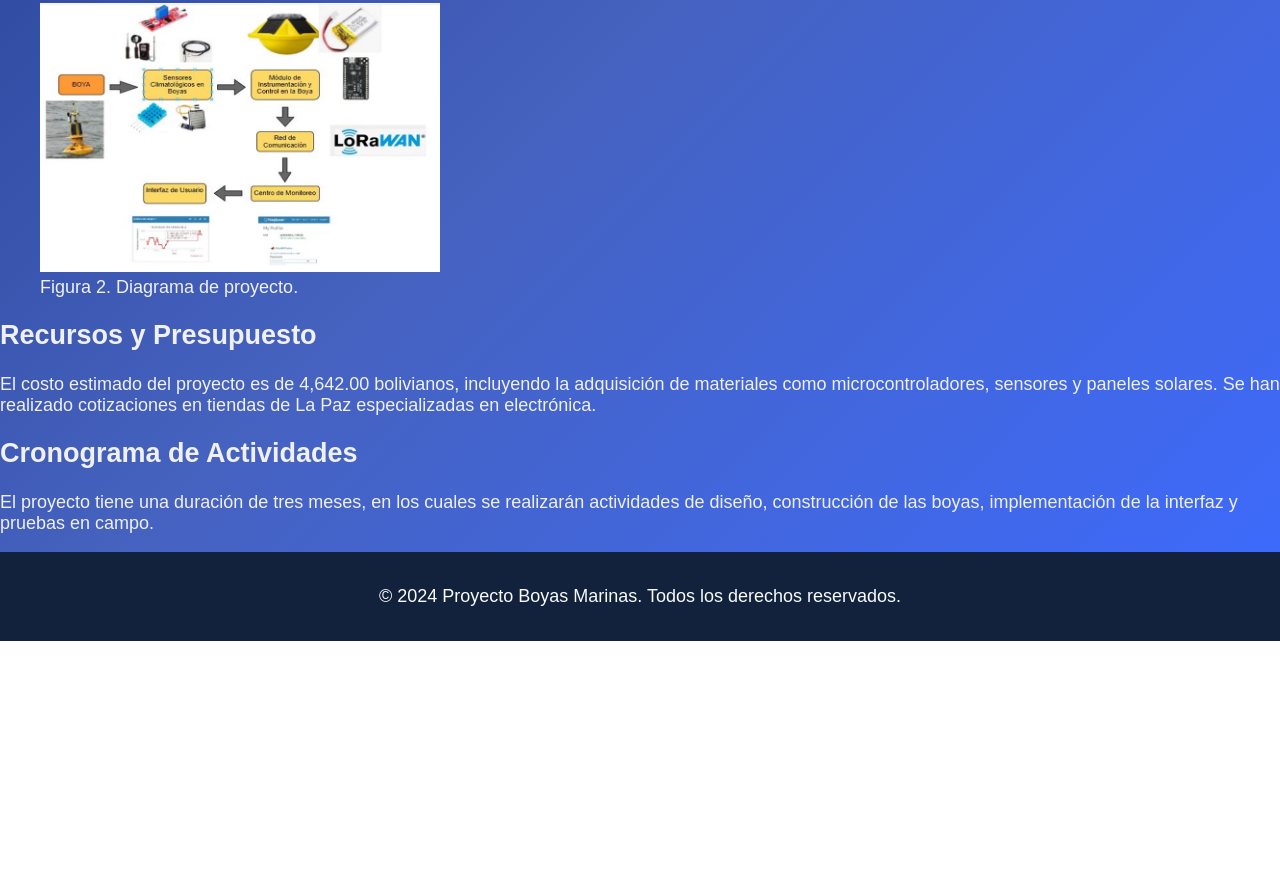
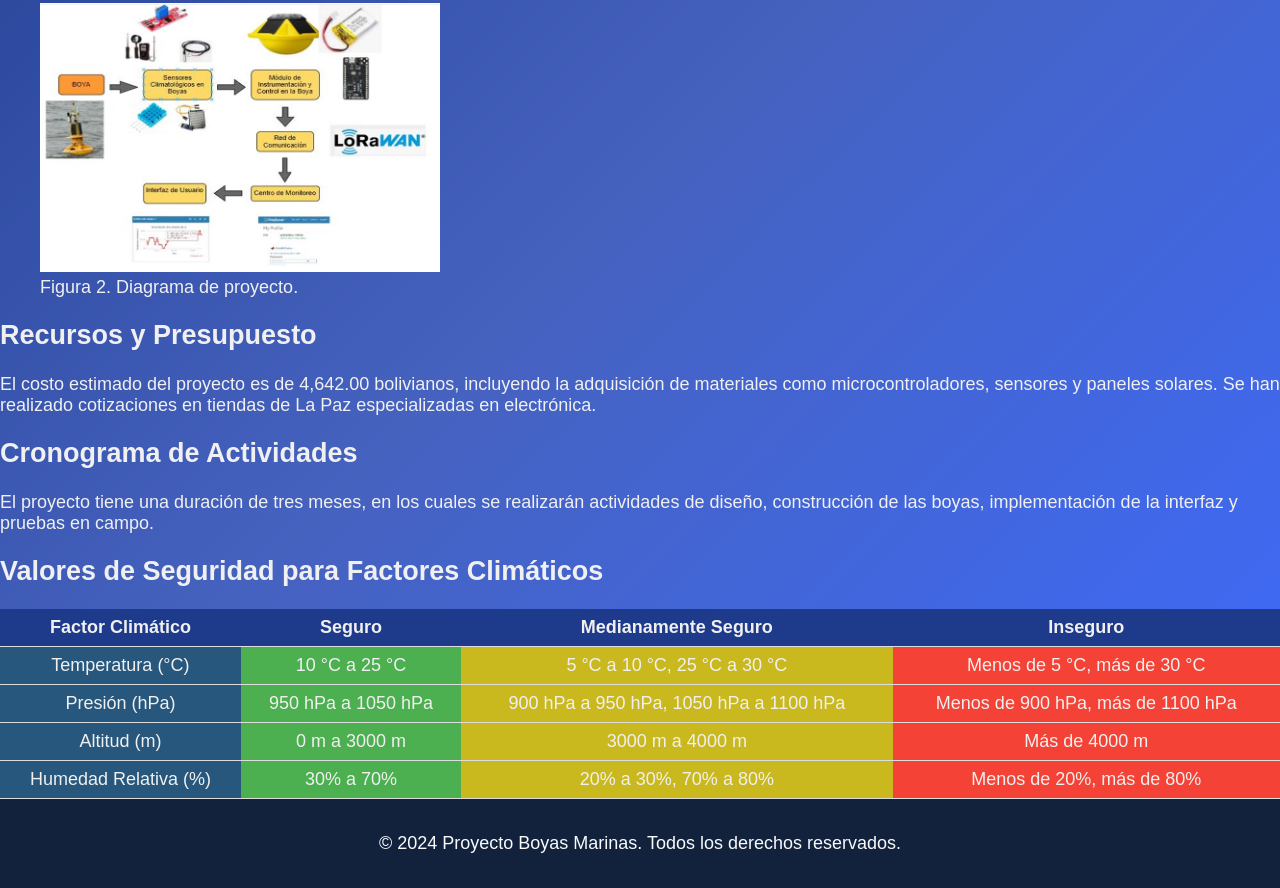
Before and after one commit to Proyecto123art/proyecto123art.github.io, a plain HTML site: page proyecto/proyecto.html in a window 1280 px wide. Shown: the part 1844-2732 px from the top of the page. Before the commit the page ends 2485 px from the top, so only its background shows below. Drawn offline with Linux system fonts and the light colour scheme.

Commit message:
final (ahora sin cambios proximos)

```diff
--- a/proyecto/proyecto.html
+++ b/proyecto/proyecto.html
@@ -78,6 +78,44 @@
 
         <h2>Cronograma de Actividades</h2>
         <p>El proyecto tiene una duración de tres meses, en los cuales se realizarán actividades de diseño, construcción de las boyas, implementación de la interfaz y pruebas en campo.</p>
+        <h2>Valores de Seguridad para Factores Climáticos</h2>
+<table class="content-table">
+    <thead>
+        <tr>
+            <th>Factor Climático</th>
+            <th>Seguro</th>
+            <th>Medianamente Seguro</th>
+            <th>Inseguro</th>
+        </tr>
+    </thead>
+    <tbody>
+        <tr>
+            <td>Temperatura (°C)</td>
+            <td class="seguro">10 °C a 25 °C</td>
+            <td class="medianamente-seguro">5 °C a 10 °C, 25 °C a 30 °C</td>
+            <td class="inseguro">Menos de 5 °C, más de 30 °C</td>
+        </tr>
+        <tr>
+            <td>Presión (hPa)</td>
+            <td class="seguro">950 hPa a 1050 hPa</td>
+            <td class="medianamente-seguro">900 hPa a 950 hPa, 1050 hPa a 1100 hPa</td>
+            <td class="inseguro">Menos de 900 hPa, más de 1100 hPa</td>
+        </tr>
+        <tr>
+            <td>Altitud (m)</td>
+            <td class="seguro">0 m a 3000 m</td>
+            <td class="medianamente-seguro">3000 m a 4000 m</td>
+            <td class="inseguro">Más de 4000 m</td>
+        </tr>
+        <tr>
+            <td>Humedad Relativa (%)</td>
+            <td class="seguro">30% a 70%</td>
+            <td class="medianamente-seguro">20% a 30%, 70% a 80%</td>
+            <td class="inseguro">Menos de 20%, más de 80%</td>
+        </tr>
+    </tbody>
+</table>
+
     </section>
 
     <footer>
--- a/proyecto/stylep.css
+++ b/proyecto/stylep.css
@@ -45,6 +45,22 @@ body {
 .inner .three {
     animation: rotate-three 1s linear infinite;
 }
+
+.seguro {
+    background-color: #4CAF50; /* Verde */
+    color: #ffffff; /* Texto blanco para mejor contraste */
+}
+
+.medianamente-seguro {
+    background-color: #ffd900c0; /* Amarillo */
+    color: #000000; /* Texto negro para mejor contraste */
+}
+
+.inseguro {
+    background-color: #F44336; /* Rojo */
+    color: #ffffff; /* Texto blanco para mejor contraste */
+}
+
 
 @keyframes rotate-one {
     0% {
```
